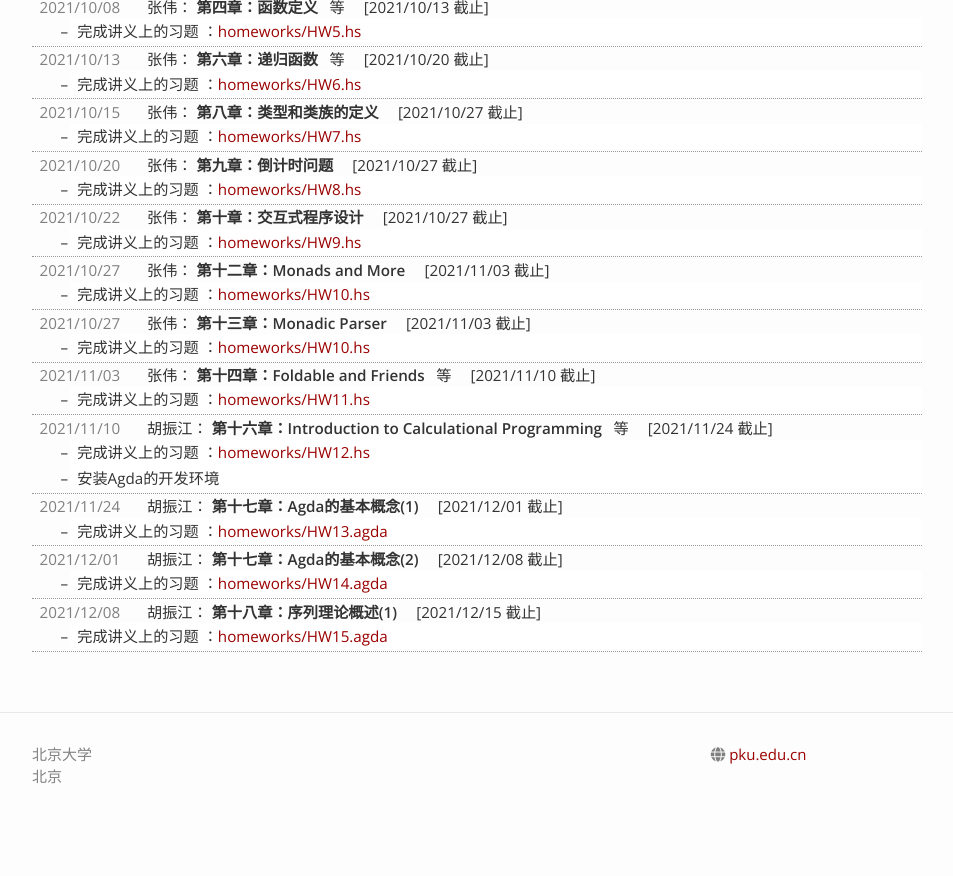
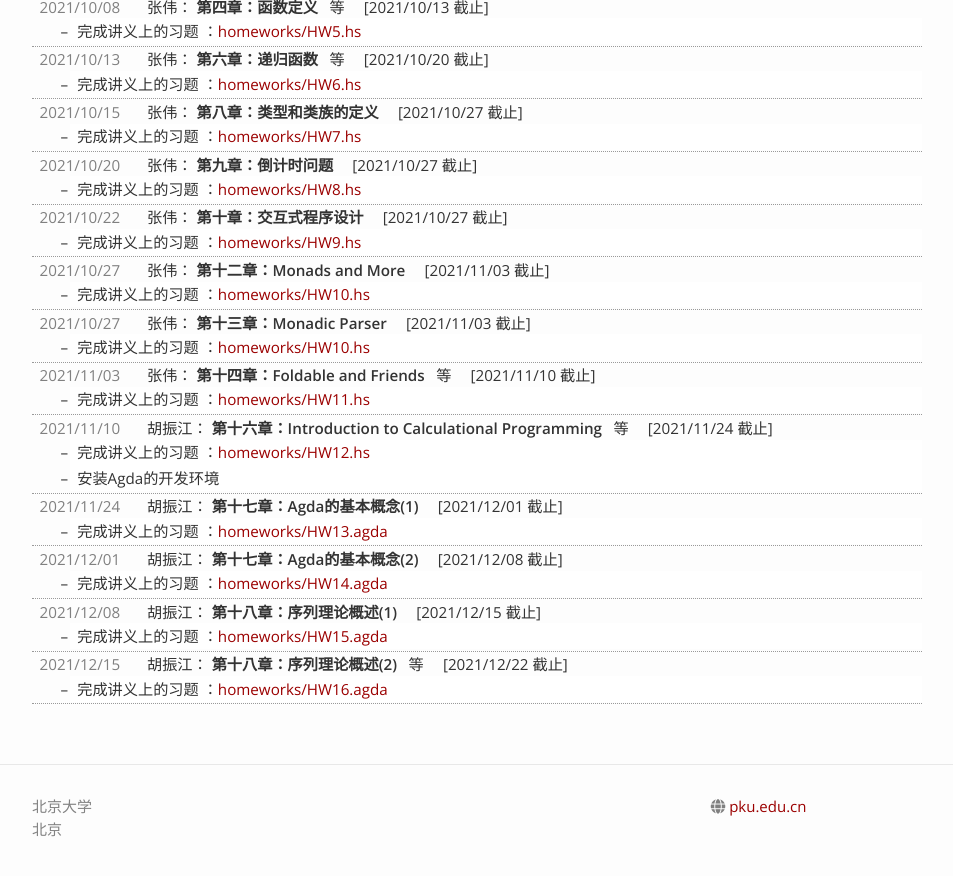
Before and after one commit to zhenjiang888/FP, a Jekyll site: the page built from 2021/assignments.md, in a window 1280 px wide and 900 px high, scrolled down 601 px. Shown: the top 876 px of the window, without its empty margins (163-1116 px from the left). Built offline with Jekyll 4.4.1, drawn with Linux system fonts in a browser that asks for light colours; nearby versions of some CDN libraries; before the commit the page ends 1449 px from its top, so only the background shows below that.

Commit message:
upload BMF1-2 & BMF2

```diff
--- a/_data/_2021.yaml
+++ b/_data/_2021.yaml
@@ -197,6 +197,18 @@ lectures:
     - text: 完成讲义上的习题
       link: homeworks/HW15.agda
     due: 2021/12/15
+- teacher: 胡振江
+  date: 2021/12/15
+  slides:
+  - title: "第十八章：序列理论概述(2)"
+    link: BMF1-2.pdf
+  - title: "Bird Meertens Formalism: Homomorphism"
+    link: BMF2.pdf
+  assignment:
+    descriptions:
+    - text: 完成讲义上的习题
+      link: homeworks/HW16.agda
+    due: 2021/12/22
 updates:
 - slides: "第十七章：Agda的基本概念(1)"
   link: Agda1.pdf
```
Also changed, not shown: 2 other files.
